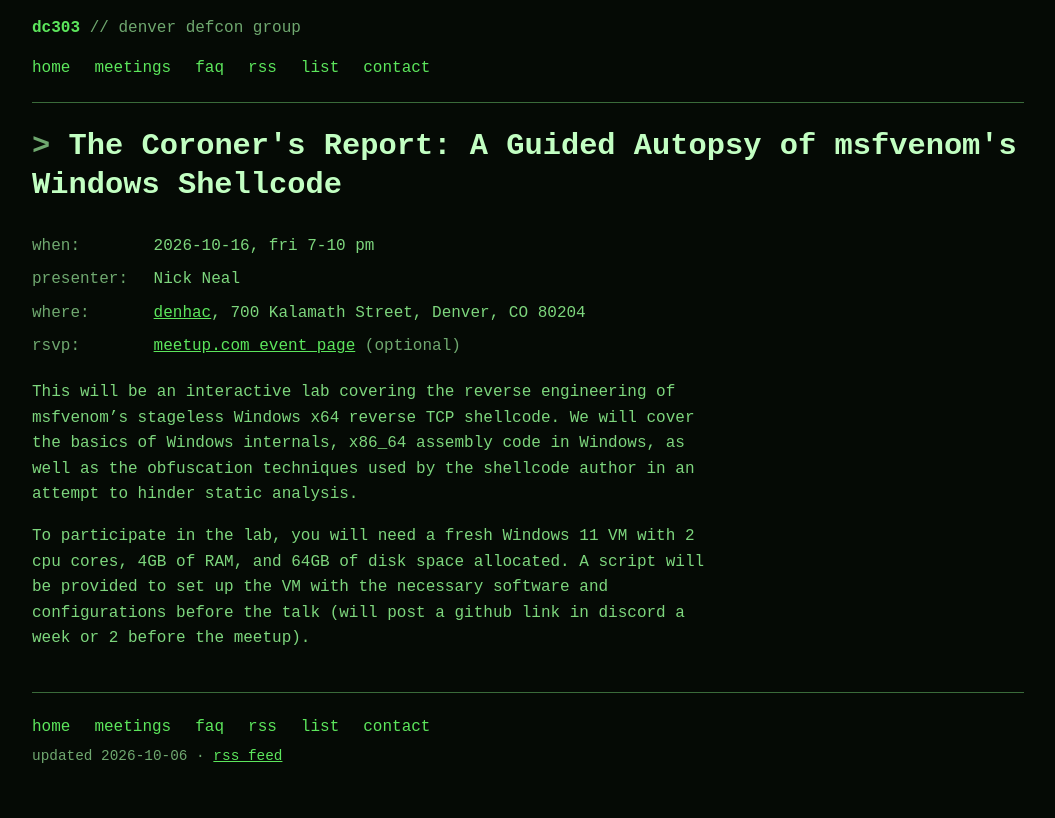
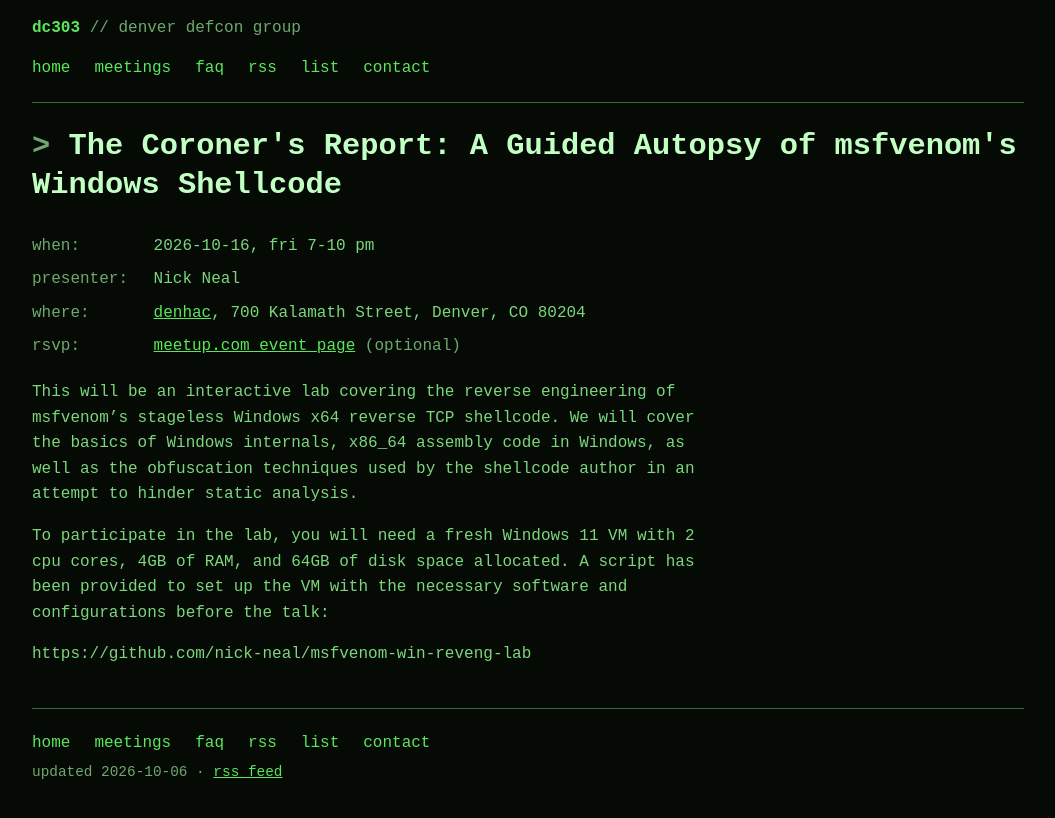
Before and after one commit to dc303-meetup/dc303-meetup.github.io, a Jekyll site: the page built from _posts/2026-10-16-msfvenom-autopsy.md, in a window 1280 px wide. Shown: the top 818 px of the page, without its empty margins (112-1167 px from the left). Built offline with Jekyll 4.4.1, drawn with Linux system fonts in a browser that asks for light colours.

Commit message:
Link to reverse engineering lab materials

```diff
--- a/_posts/2026-10-16-msfvenom-autopsy.md
+++ b/_posts/2026-10-16-msfvenom-autopsy.md
@@ -9,4 +9,6 @@ rsvp: https://www.meetup.com/denhac-hackerspace/events/316410932/
 
 This will be an interactive lab covering the reverse engineering of msfvenom’s stageless Windows x64 reverse TCP shellcode. We will cover the basics of Windows internals, x86_64 assembly code in Windows, as well as the obfuscation techniques used by the shellcode author in an attempt to hinder static analysis.
 
-To participate in the lab, you will need a fresh Windows 11 VM with 2 cpu cores, 4GB of RAM, and 64GB of disk space allocated. A script will be provided to set up the VM with the necessary software and configurations before the talk (will post a github link in discord a week or 2 before the meetup).
+To participate in the lab, you will need a fresh Windows 11 VM with 2 cpu cores, 4GB of RAM, and 64GB of disk space allocated. A script has been provided to set up the VM with the necessary software and configurations before the talk:
+
+https://github.com/nick-neal/msfvenom-win-reveng-lab
```
